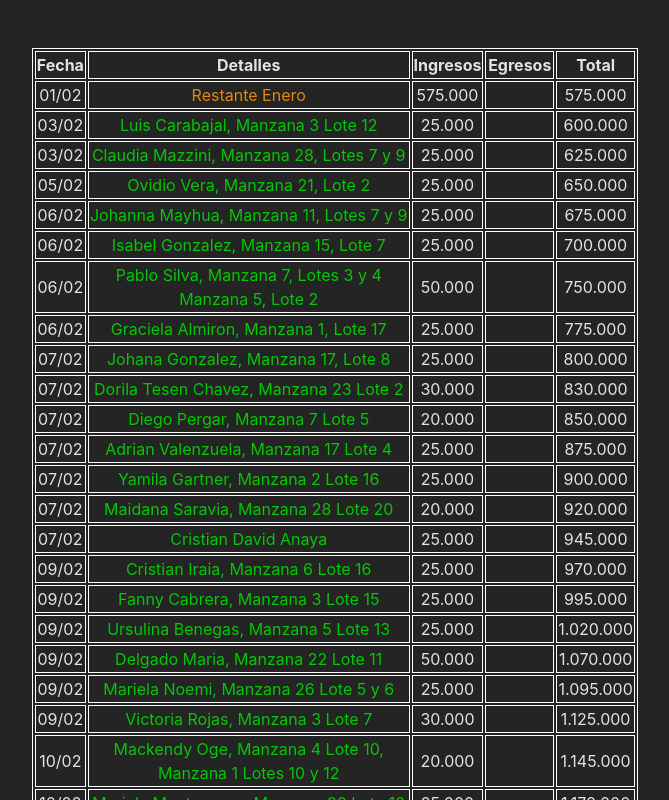
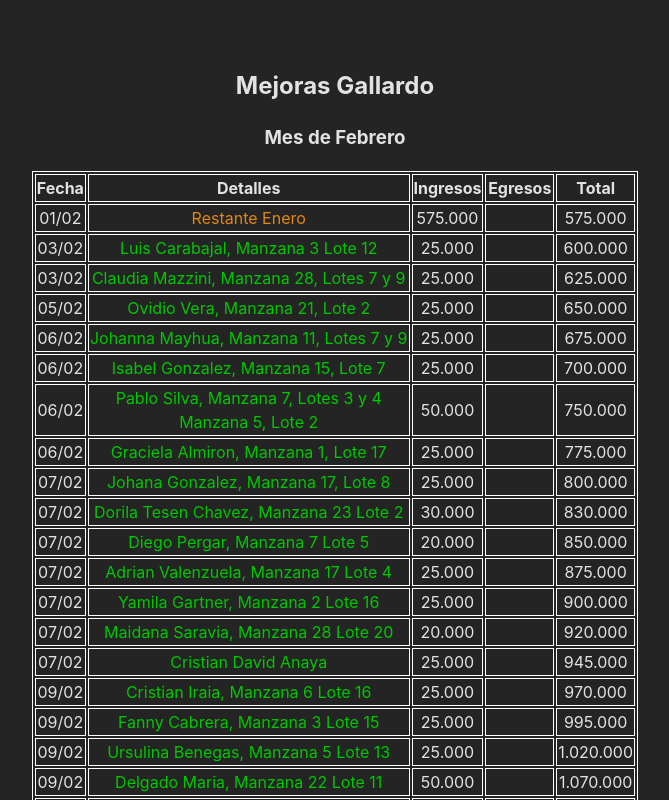
Before and after one commit to Dynezel/mejoras-gallardo, a React (Vite) app: page / in a window 1280 px wide. Shown: the top 800 px of the page, without its empty margins (305-974 px from the left). Built offline with nearby package versions, Linux system fonts and the light colour scheme.

Commit message:
Pago nuevo

```diff
--- a/src/App.jsx
+++ b/src/App.jsx
@@ -9,6 +9,8 @@ function App() {
 
   return (
     <>
+    <h2>Mejoras Gallardo</h2>
+    <h3>Mes de Febrero</h3>
       <Febrero/>
     </>
   )
```
